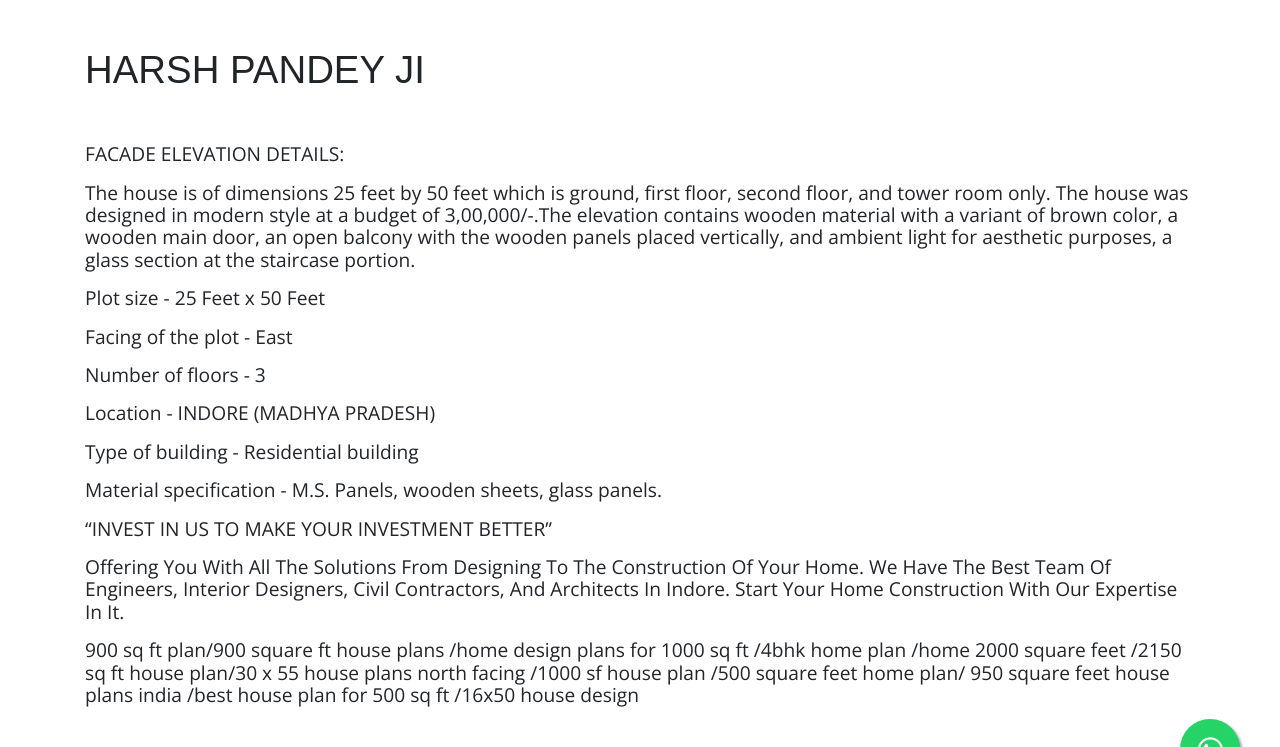
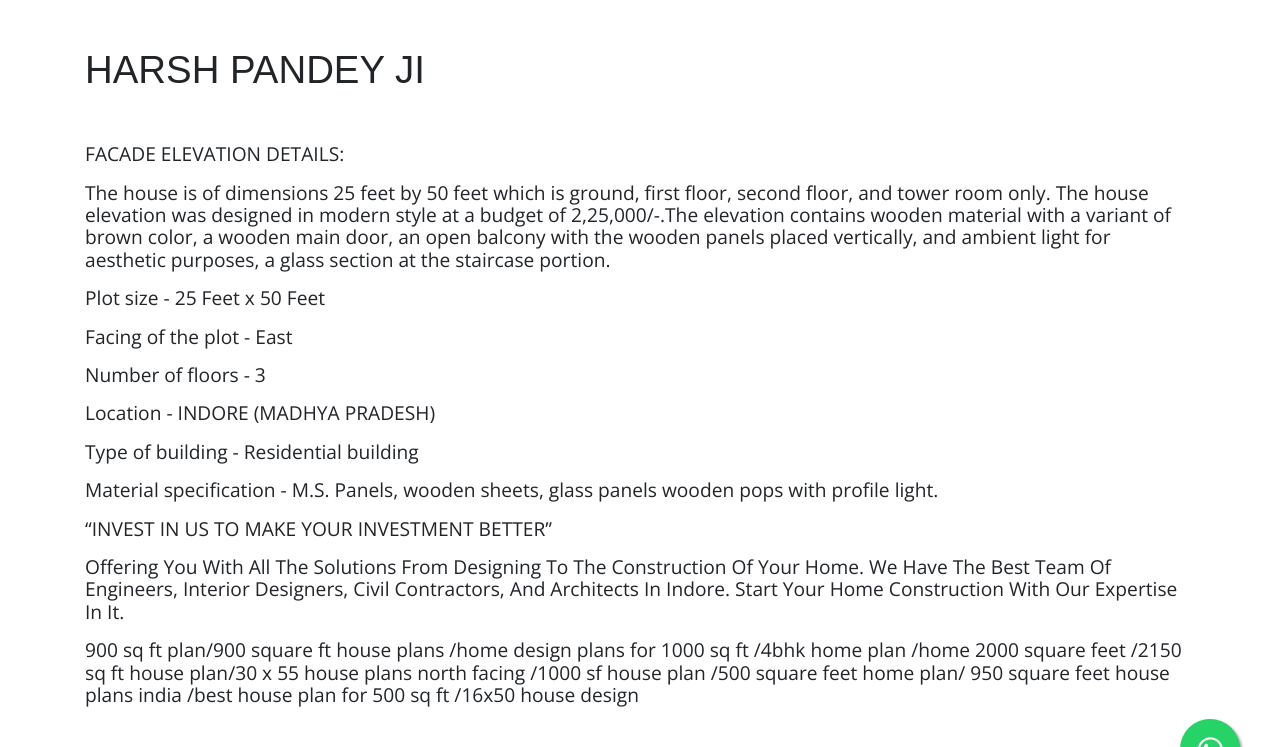
Before and after one commit to samasthiti/samasthiti, a Jekyll site: the page built from _threeddesigns/harsh-pandey-ji.md, in a window 1280 px wide and 900 px high, scrolled down 637 px, cut to the strip 81-828 px from the top of the window. Built offline with Jekyll 4.4.1, drawn with Linux system fonts in a browser that asks for light colours; nearby versions of some CDN libraries; comment, search, counter and statistics services are not loaded.

Commit message:
Update from Forestry.io samshthi construction updated _threeddesigns/harsh-pandey-ji.md

```diff
--- a/_threeddesigns/harsh-pandey-ji.md
+++ b/_threeddesigns/harsh-pandey-ji.md
@@ -25,7 +25,7 @@ house_category: 1000-to-2000-sq-ft
 ---
 **FACADE ELEVATION DETAILS:**
 
-The house is of dimensions 25 feet by 50 feet which is ground, first floor, second floor, and tower room only. The house was designed in modern style at a budget of 3,00,000/-.The elevation contains wooden material with a variant of brown color, a wooden main door, an open balcony with the wooden panels placed vertically, and ambient light for aesthetic purposes, a glass section at the staircase portion.
+The house is of dimensions 25 feet by 50 feet which is ground, first floor, second floor, and tower room only. The house elevation was designed in modern style at a budget of 2,25,000/-.The elevation contains wooden material with a variant of brown color, a wooden main door, an open balcony with the wooden panels placed vertically, and ambient light for aesthetic purposes, a glass section at the staircase portion.
 
 **Plot size -** 25 Feet x 50 Feet
 
@@ -37,7 +37,7 @@ The house is of dimensions 25 feet by 50 feet which is ground, first floor, seco
 
 **Type of building -** Residential building
 
-**Material specification -** M.S. Panels, wooden sheets, glass panels.
+**Material specification -** M.S. Panels, wooden sheets, glass panels wooden pops with profile light.
 
 **“INVEST IN US TO MAKE YOUR INVESTMENT BETTER”**
 
```
